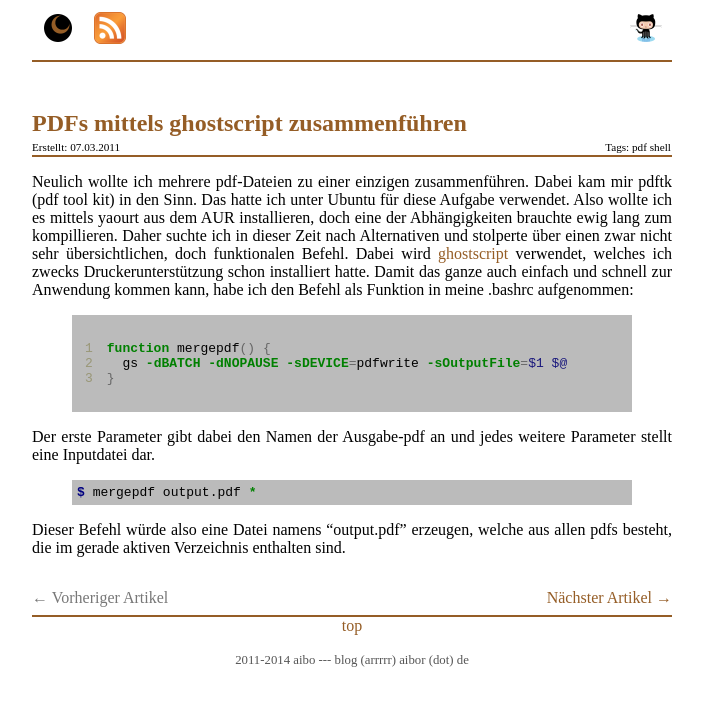
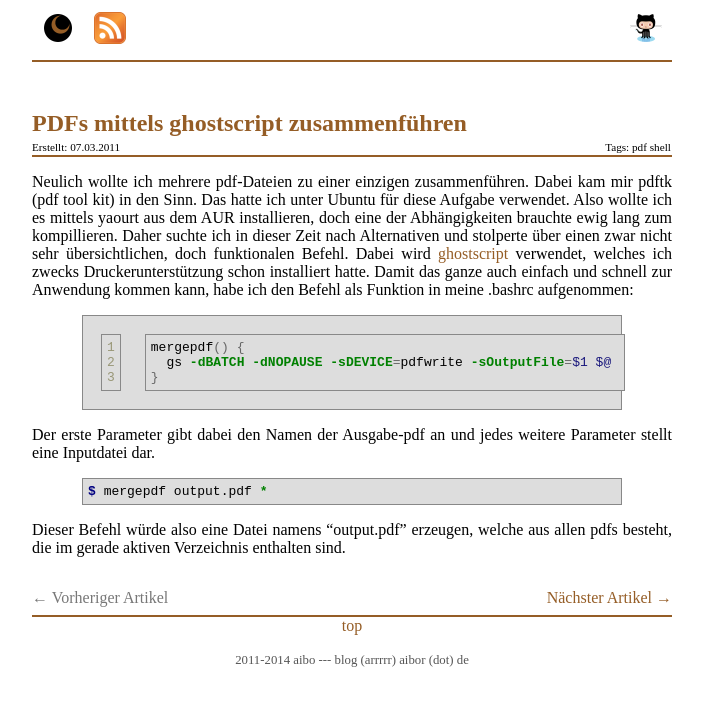
Before and after one commit to aibor/aibor.github.com, a Jekyll site: the page built from _posts/2011-03-07-PDFs-mittles-ghostscript-zusammenfuehren.markdown, in a window 1280 px wide. Shown: the top 706 px of the page, without its empty margins (18-721 px from the left). Built offline with Jekyll 4.4.1, drawn with Linux system fonts in a browser that asks for light colours.

Commit message:
css update and removed ugly bash function declaration

```diff
--- a/_posts/2011-03-07-PDFs-mittles-ghostscript-zusammenfuehren.markdown
+++ b/_posts/2011-03-07-PDFs-mittles-ghostscript-zusammenfuehren.markdown
@@ -7,7 +7,7 @@ tags: pdf shell
 Neulich wollte ich mehrere pdf-Dateien zu einer einzigen zusammenführen. Dabei kam mir pdftk (pdf tool kit) in den Sinn. Das hatte ich unter Ubuntu für diese Aufgabe verwendet. Also wollte ich es mittels yaourt aus dem AUR installieren, doch eine der Abhängigkeiten brauchte ewig lang zum kompillieren. Daher suchte ich in dieser Zeit nach Alternativen und stolperte über einen zwar nicht sehr übersichtlichen, doch funktionalen Befehl. Dabei wird [ghostscript](https://secure.wikimedia.org/wikipedia/de/wiki/Ghostscript) verwendet, welches ich zwecks Druckerunterstützung schon installiert hatte. Damit das ganze auch einfach und schnell zur Anwendung kommen kann, habe ich den Befehl als Funktion in meine .bashrc aufgenommen:
 
 {% highlight bash linenos %}
-function mergepdf() {
+mergepdf() {
   gs -dBATCH -dNOPAUSE -sDEVICE=pdfwrite -sOutputFile=$1 $@
 }
 {% endhighlight %}
--- a/css/style.css
+++ b/css/style.css
@@ -1,5 +1,4 @@
 body {
-  /*background-image: url(/images/pattern.png);*/
   margin: 0 50px;
   width: 640px;
   text-align: left;
@@ -94,10 +93,12 @@ hr {
 }
 pre, code {
   color: #000000;
-  background-color: #bbb;
+  background-color: #ddd;
 }
 pre {
   padding: 5px;
+  border: 1px solid #888;
+  margin: 10px;
 }
 blockquote {
   margin-left: 20px;
```
